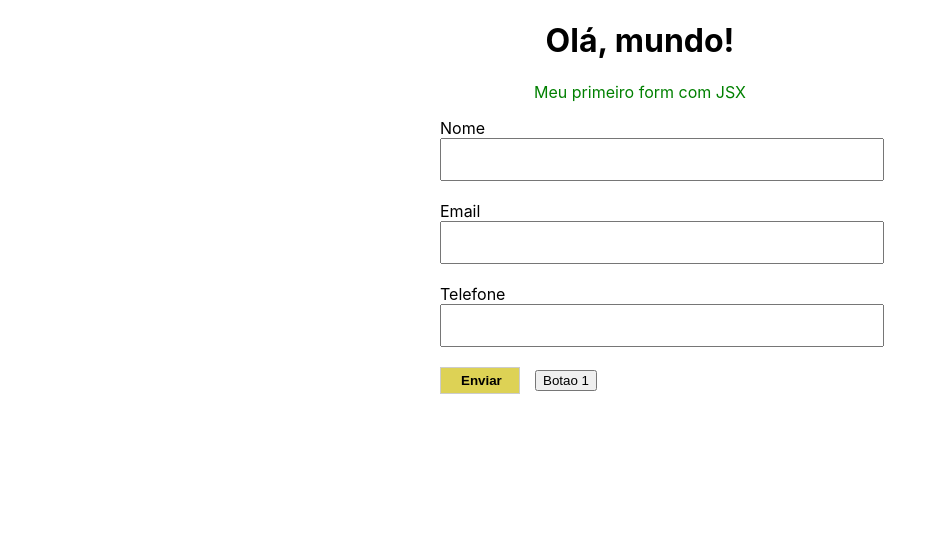
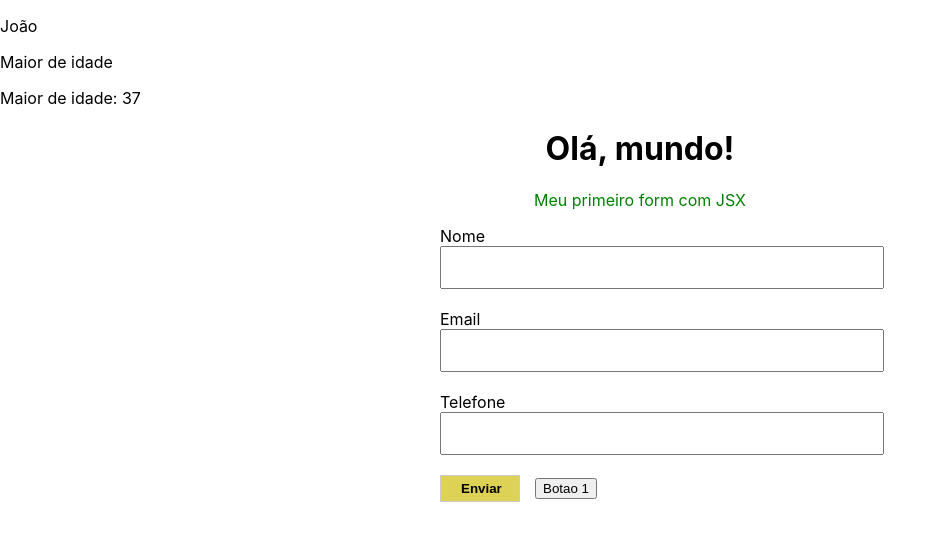
Before and after one commit to rafael-angonese/bons-drinks-resilia, a React (Create React App) app: page / in a window 1280 px wide. Shown: the top 540 px of the page, without its empty margins (0-946 px from the left). Built offline with nearby package versions, Linux system fonts and the light colour scheme.

Commit message:
:sparkles: feat: included js inline

```diff
--- a/src/App.js
+++ b/src/App.js
@@ -16,8 +16,55 @@ function App() {
     marginRight: "15px",
   };
 
+  const clienteJoao = {
+    nome: "João",
+    idade: 37,
+    compras: [
+      { nome: "Notebook", preco: "2500" },
+      { nome: 'Motocicleta"', preco: "10000" },
+      { nome: "Smartphone", preco: "1500" },
+      { nome: "Conjunto de panelas", preco: "2000" },
+    ],
+    cidade: "Belém",
+  };
+
+  const clienteMaria = {
+    nome: "Maria",
+    idade: 18,
+    compras: [
+      { nome: "Computador", preco: "2500" },
+      { nome: "Coletânia de livros", preco: "1000" },
+      { nome: "Smartphone", preco: "1500" },
+    ],
+    cidade: "Rio de Janeiro",
+  };
+
+  const checkIdade = (idade) => {
+    if (idade >= 18) {
+      return (
+        <div>
+          <p>Maior de idade: {idade}</p>
+        </div>
+      );
+    } else {
+      return (
+        <div>
+          <p>Menor de idade: {idade}</p>
+        </div>
+      );
+    }
+  };
+
   return (
     <div>
+      {/*Utilizamos as chaves para poder passar as variaveis pro JSX*/}
+
+      <p>{clienteJoao.nome}</p>
+
+      <p>{clienteJoao.idade >= 18 ? "Maior de idade" : "Menor de idade"}</p>
+
+      <p> {checkIdade(clienteJoao.idade)} </p>
+
       <h1 style={{ textAlign: "center" }}>Olá, mundo!</h1>
 
       <p style={{ color: "green", textAlign: "center" }}>
```
